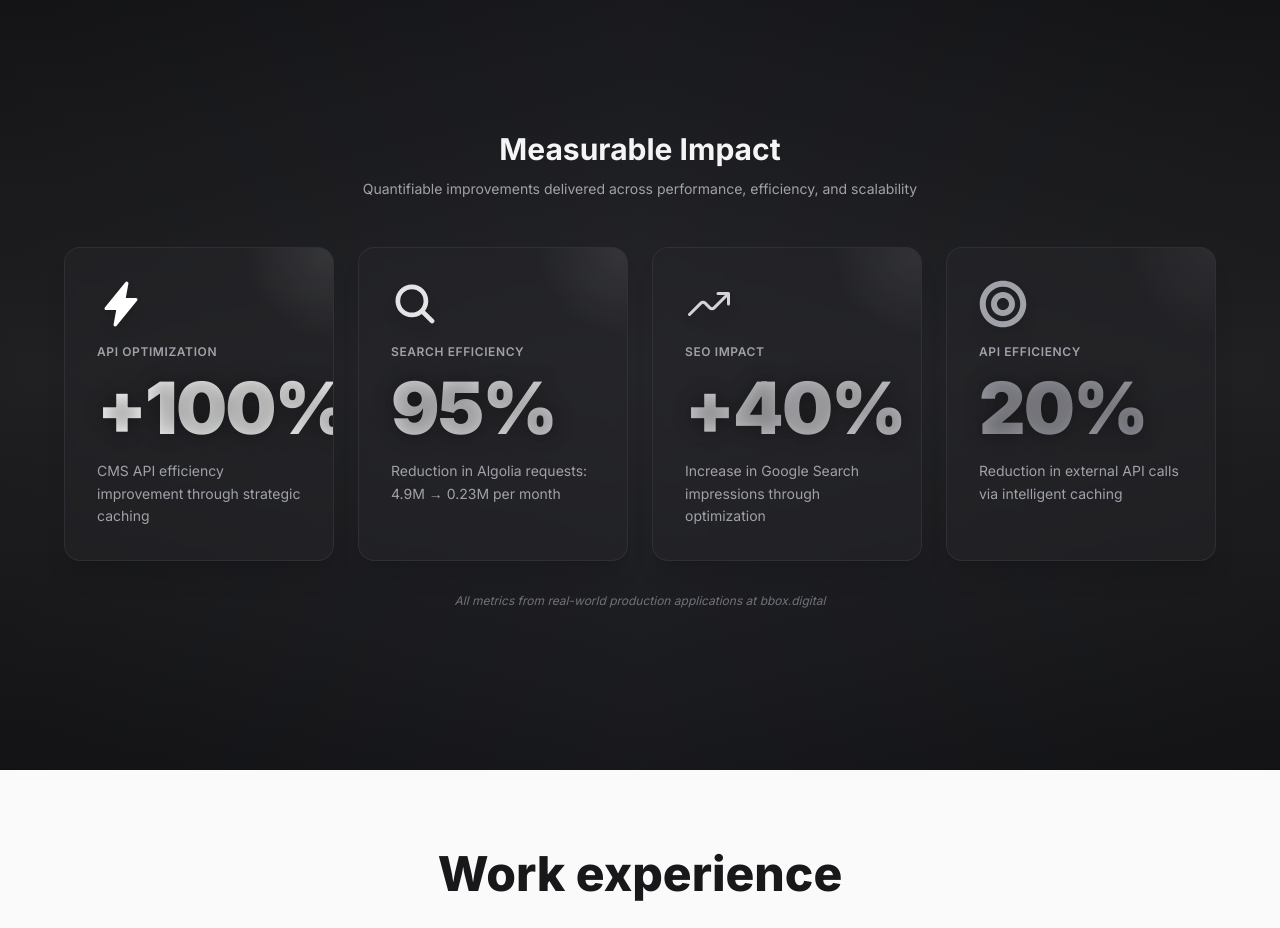
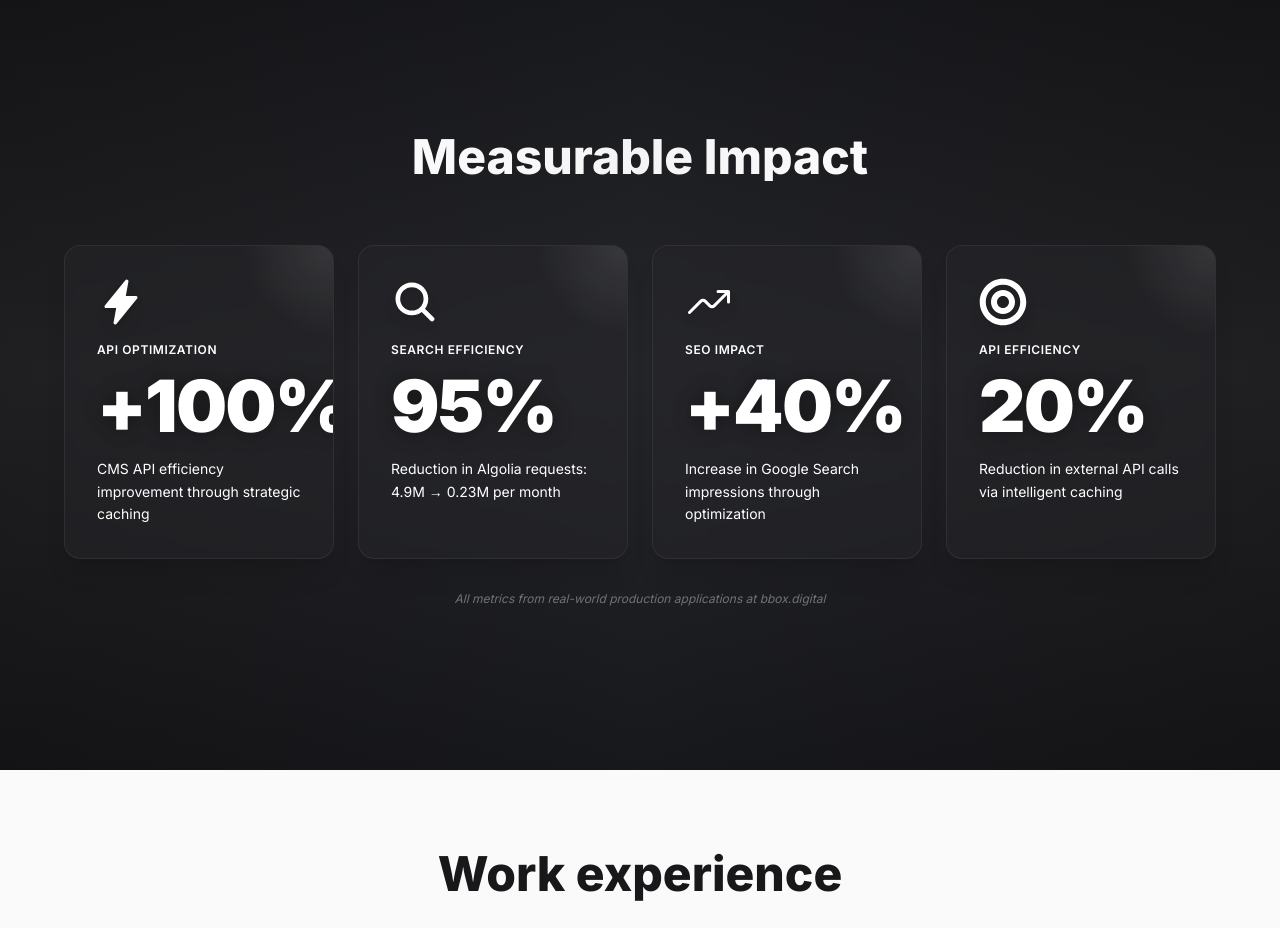
Before and after one commit to patshannon/resume, a Next.js app: page / in a window 1280 px wide. Shown: the part 4100-5028 px from the top of the page. Built offline with nearby package versions, Linux system fonts and the light colour scheme.

Commit message:
Refactor: Improve ImpactMetrics styling and move section header
Co-authored-by: peshannon104 <peshannon104@gmail.com>

```diff
--- a/src/app/components/ImpactMetrics.tsx
+++ b/src/app/components/ImpactMetrics.tsx
@@ -34,18 +34,17 @@ function MetricCard({ title, value, subtitle, color, delay, icon }: MetricCardPr
         <div className="relative z-10">
           {/* Icon with glow effect */}
           <MotionDiv
-            className="text-5xl mb-4 drop-shadow-lg text-zinc-300"
+            className="text-5xl mb-4 drop-shadow-lg text-white"
             initial={{ scale: 0.8, opacity: 0 }}
             whileInView={{ scale: 1, opacity: 1 }}
             viewport={{ once: true }}
             transition={{ duration: 0.5, delay: delay / 1000 + 0.2 }}
-            style={{ color: color }}
           >
             {icon}
           </MotionDiv>
 
           {/* Title */}
-          <h4 className="text-xs font-semibold text-zinc-400 uppercase tracking-wider mb-3">
+          <h4 className="text-xs font-semibold text-white uppercase tracking-wider mb-3">
             {title}
           </h4>
 
@@ -62,30 +61,13 @@ function MetricCard({ title, value, subtitle, color, delay, icon }: MetricCardPr
               stiffness: 200
             }}
           >
-            <div
-              className="text-4xl sm:text-5xl md:text-6xl lg:text-7xl font-black tracking-tight leading-none [text-shadow:_0_0_20px_rgb(0_0_0_/_40%)]"
-              style={{
-                color: color,
-              }}
-            >
-              <span
-                className="bg-clip-text text-transparent hidden sm:inline"
-                style={{
-                  background: `linear-gradient(135deg, ${color}, ${color}dd)`,
-                  WebkitBackgroundClip: 'text',
-                  WebkitTextFillColor: 'transparent',
-                }}
-              >
-                {value}
-              </span>
-              <span className="sm:hidden" style={{ color: color }}>
-                {value}
-              </span>
+            <div className="text-4xl sm:text-5xl md:text-6xl lg:text-7xl font-black tracking-tight leading-none text-white [text-shadow:_0_0_20px_rgb(0_0_0_/_40%)]">
+              {value}
             </div>
           </MotionDiv>
 
           {/* Subtitle/Context */}
-          <p className="text-sm text-zinc-400 leading-relaxed">
+          <p className="text-sm text-white leading-relaxed">
             {subtitle}
           </p>
         </div>
@@ -116,7 +98,7 @@ export default function ImpactMetrics() {
       title: 'Search Efficiency',
       value: '95%',
       subtitle: 'Reduction in Algolia requests: 4.9M → 0.23M per month',
-      color: '#e4e4e7', // Zinc 200
+      color: '#ffffff', // White
       icon: <IoSearch />,
       delay: 400,
     },
@@ -124,7 +106,7 @@ export default function ImpactMetrics() {
       title: 'SEO Impact',
       value: '+40%',
       subtitle: 'Increase in Google Search impressions through optimization',
-      color: '#d4d4d8', // Zinc 300
+      color: '#ffffff', // White
       icon: <IoTrendingUp />,
       delay: 600,
     },
@@ -132,7 +114,7 @@ export default function ImpactMetrics() {
       title: 'API Efficiency',
       value: '20%',
       subtitle: 'Reduction in external API calls via intelligent caching',
-      color: '#a1a1aa', // Zinc 400
+      color: '#ffffff', // White
       icon: <FaBullseye />,
       delay: 800,
     },
@@ -140,22 +122,6 @@ export default function ImpactMetrics() {
 
   return (
     <div className="w-full max-w-6xl mx-auto">
-      {/* Section Header */}
-      <MotionDiv
-        className="text-center mb-12"
-        initial={{ opacity: 0, y: 20 }}
-        whileInView={{ opacity: 1, y: 0 }}
-        viewport={{ once: true }}
-        transition={{ duration: 0.6 }}
-      >
-        <h3 className="text-3xl font-bold mb-3 bg-gradient-to-r from-zinc-50 via-zinc-100 to-zinc-50 bg-clip-text text-transparent">
-          Measurable Impact
-        </h3>
-        <p className="text-zinc-400 text-sm max-w-2xl mx-auto">
-          Quantifiable improvements delivered across performance, efficiency, and scalability
-        </p>
-      </MotionDiv>
-
       {/* Metrics Grid */}
       <div className="grid grid-cols-1 sm:grid-cols-2 lg:grid-cols-4 gap-6">
         {metrics.map((metric) => (
--- a/src/app/page.tsx
+++ b/src/app/page.tsx
@@ -275,6 +275,9 @@ export default function Home() {
         {/* Ambient background */}
         <div className="absolute inset-0 bg-gradient-to-r from-black/20 via-gray-900/10 to-black/20 pointer-events-none" />
 
+        <h2 className="relative text-5xl font-extrabold max-w-lg mx-auto mb-16 bg-gradient-to-r from-zinc-50 via-zinc-100 to-zinc-50 bg-clip-text text-transparent">
+          Measurable Impact
+        </h2>
         <div className="relative w-full">
           <ImpactMetrics />
         </div>
```
